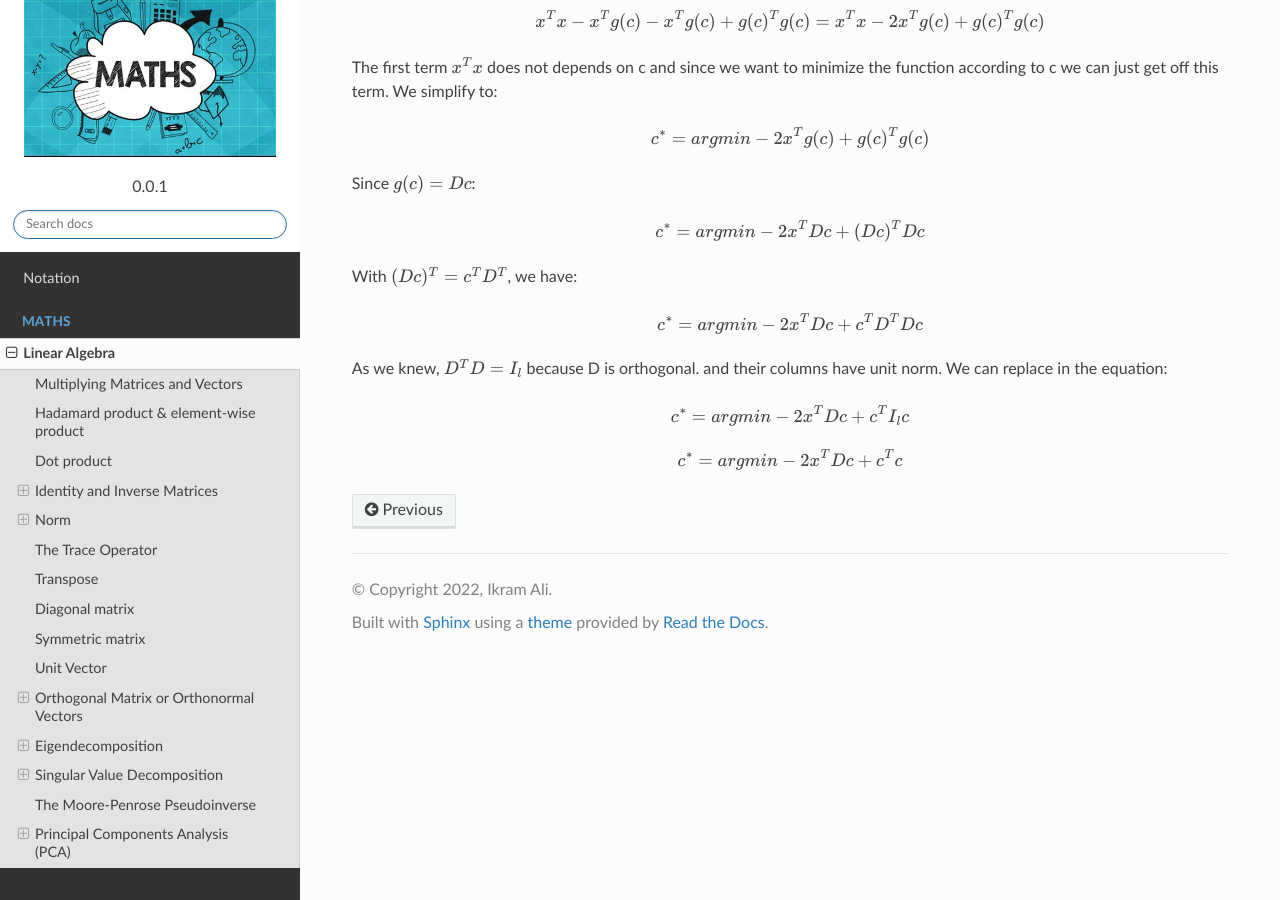
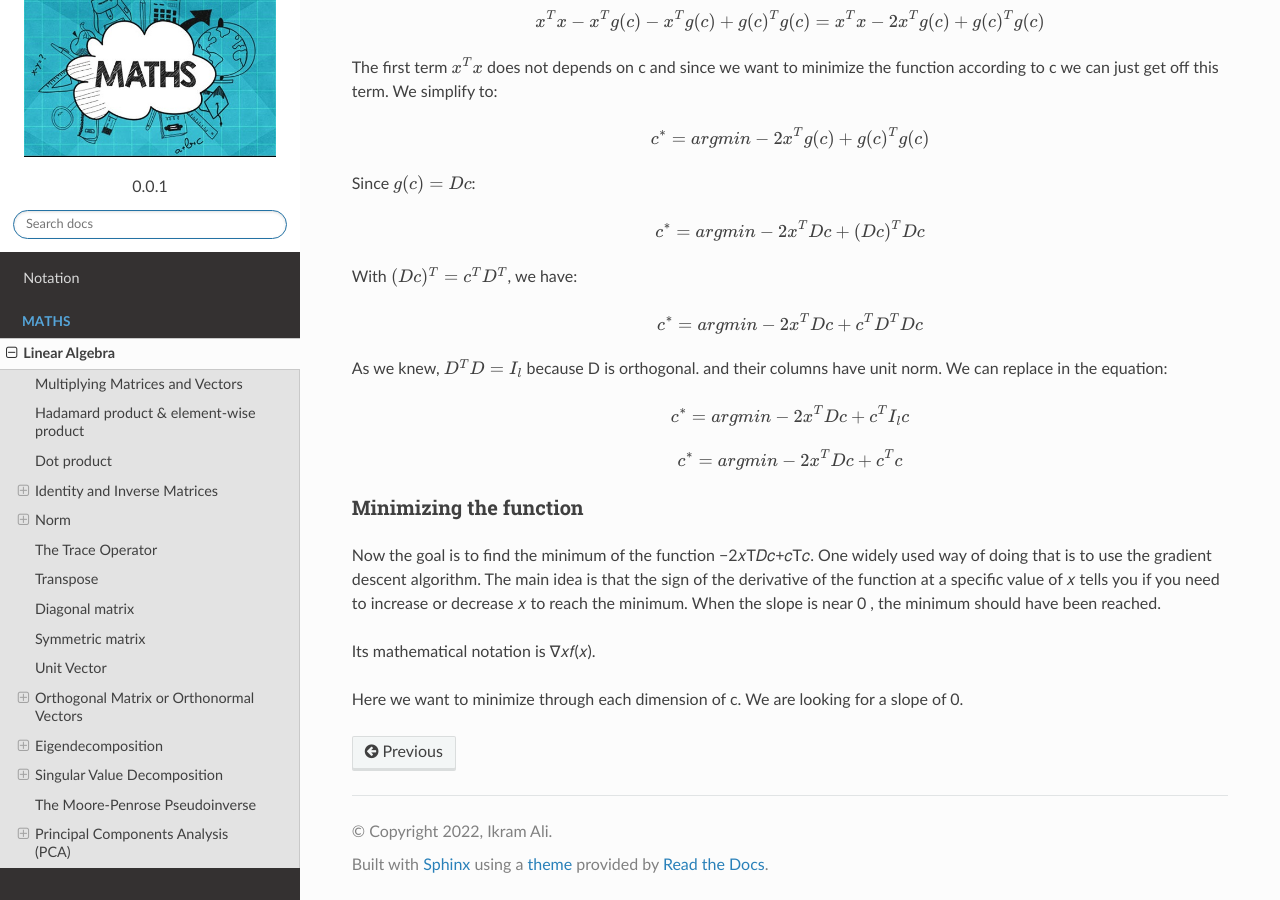
Before and after one commit to akkefa/ml-notes, a Sphinx documentation site: the page built from docs/linear_algebra.rst, in a window 1280 px wide and 900 px high, scrolled down 15680 px. Built offline with Sphinx 7.4.7 and the Read the Docs theme 2.0.0, drawn with Linux system fonts in a browser that asks for light colours.

Commit message:
new examples added.

```diff
--- a/docs/linear_algebra.rst
+++ b/docs/linear_algebra.rst
@@ -994,3 +994,14 @@ $$
 $$
 c^* = \arg \min -2x^T Dc + c^T c
 $$
+
+Minimizing the function
+^^^^^^^^^^^^^^^^^^^^^^^
+Now the goal is to find the minimum of the function −2𝑥T𝐷𝑐+𝑐T𝑐. One widely used way of doing that is to use the
+gradient descent algorithm. The main idea is that the sign of the derivative of the function at a specific value of  𝑥
+tells you if you need to increase or decrease  𝑥  to reach the minimum. When the slope is near  0 , the minimum
+should have been reached.
+
+Its mathematical notation is  ∇𝑥𝑓(𝑥).
+
+Here we want to minimize through each dimension of c. We are looking for a slope of 0.
```
